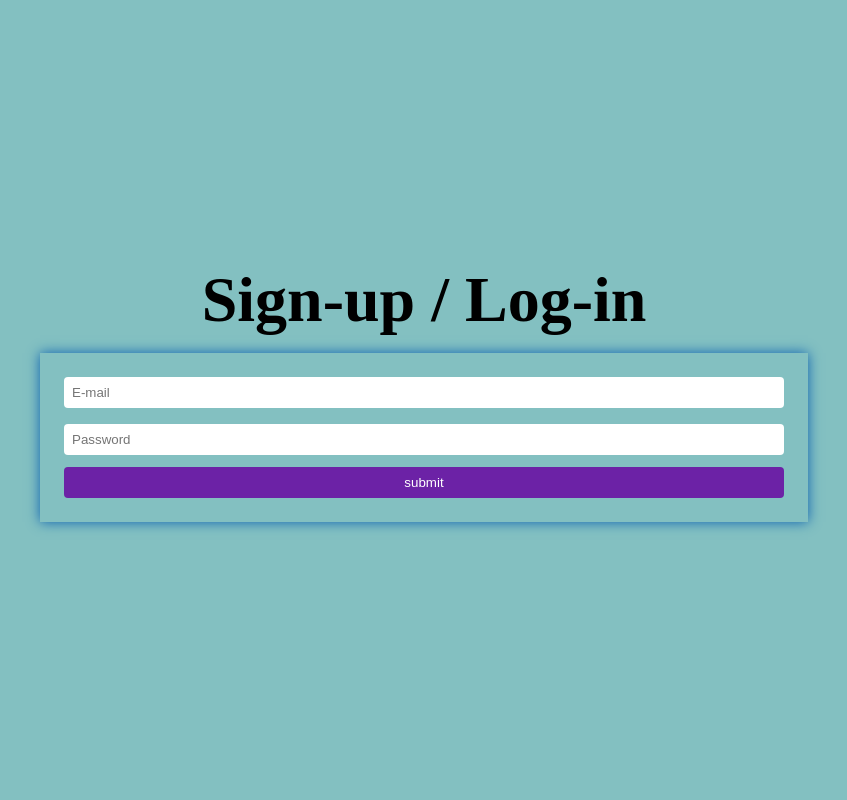
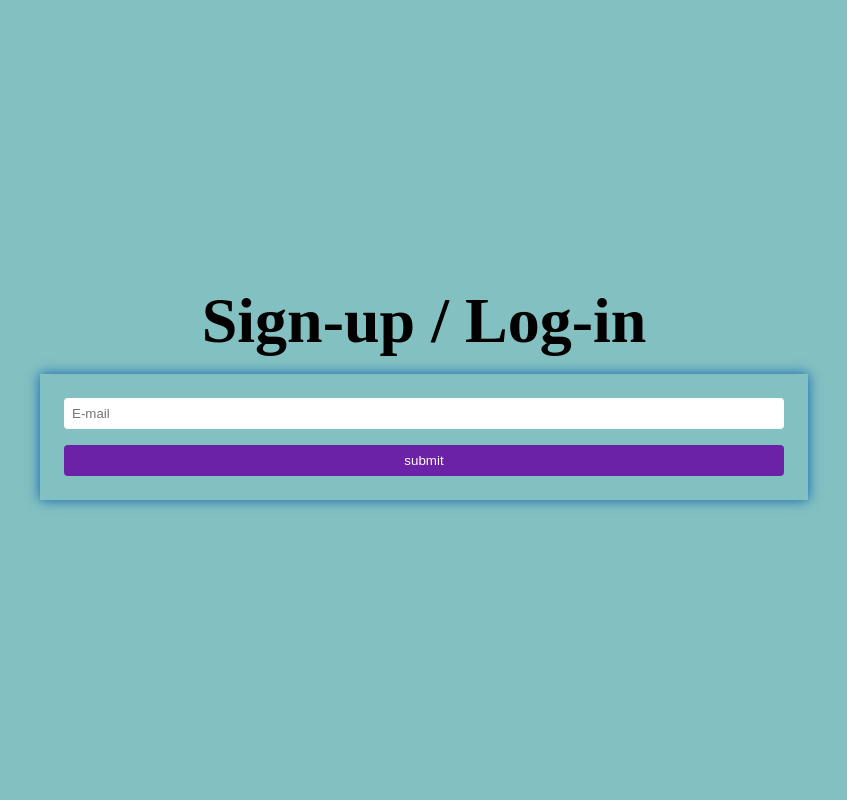
Before and after one commit to shailbala/DSVV-MCA25-TestProject, a Flask app: page / in a window 1280 px wide. Shown: the whole page, without its empty margins (216-1063 px from the left). Run offline with Flask 3, Linux system fonts and the light colour scheme; some libraries are stand-ins or nearby versions.

Commit message:
updating code

```diff
--- a/Assignment_01/Vishnu Tripathi/templates/home.html
+++ b/Assignment_01/Vishnu Tripathi/templates/home.html
@@ -81,103 +81,14 @@
   <div class="main">
     <h1>Sign-up / Log-in</h1>
     <form action="/data" method="POST" id="form">
-
       <div class="input-control">
-        <input type="email" id="email" name="email" placeholder="E-mail" required/>
+        <input type="email" id="email" name="email" placeholder="E-mail" required />
       </div>
-      <div class="input-control">
-        <input type="password" id="pass" name="password" placeholder="Password" required/>
-        <p class="error"></p>
-      </div>
-
       <div>
         <input type="submit" id="submit" value="submit" />
       </div>
-
-      <!-- <div><input type="text"></div> -->
-
     </form>
   </div>
-  <!-- <script>
-      const username = document.getElementById("username");
-      const email = document.getElementById("email");
-      var password1 = document.getElementById("pass");
-      var password2 = document.getElementById("re-pass");
-
-      document.getElementById("submit").addEventListener("click", (e) => {
-        e.preventDefault();
-
-        validateInputs();
-      });
-
-      const setError = (element, message) => {
-        const inputControl = element.parentElement;
-        const errorDisplay = inputControl.querySelector(".error");
-
-        inputControl.querySelector("input").style.border = "2px solid red";
-
-        errorDisplay.style.display = "block";
-
-        if (element.focus() === true) {
-          errorDisplay.style.display = "none";
-        }
-        errorDisplay.innerText = message;
-        inputControl.classList.add("error");
-        inputControl.classList.remove("success");
-      };
-
-      const setSuccess = (element) => {
-        const inputControl = element.parentElement;
-        const errorDisplay = inputControl.querySelector(".error");
-
-        inputControl.querySelector("input").style.border = "2px solid green";
-
-        errorDisplay.innerText = "";
-        inputControl.classList.add("success");
-        inputControl.classList.remove("error");
-      };
-      const isValidEmail = async (email) => {
-        // const re = /^[a-zA-Z0-9+_.-]+@[a-zA-Z0-9.-]+$/;
-        const re = /^[a-zA-Z0-9._%+-]+@[a-zA-Z0-9.-]+\.[a-zA-Z]{2,}$/;
-
-        return await re.test(String(email).toLowerCase());
-      };
-      const validateInputs = () => {
-        const usernameValue = username.value.trim();
-        const emailValue = email.value.trim();
-        const password1Value = password1.value.trim();
-        const password2Value = password2.value.trim();
-        if (usernameValue === "") {
-          setError(username, "Username is required.");
-        } else {
-          setSuccess(username);
-        }
-
-        if (emailValue === "") {
-          setError(email, "Email is required.");
-        } else if (!isValidEmail(emailValue)) {
-          setError(email, "Provide a Valid Email address.");
-        } else {
-          setSuccess(email);
-        }
-
-        if (password1Value === "") {
-          setError(password1, "Password is required.");
-        } else if (password1Value.length < 8) {
-          setError(password1, "Password must be at least 8 Characters.");
-        } else {
-          setSuccess(password1Value);
-        }
-
-        if (password2Value === "") {
-          setError(password2, "Please Confirm your Password.");
-        } else if (password1Value != password2Value) {
-          setError(password2, "Passwords doesn't match");
-        } else {
-          setSuccess(password2);
-        }
-      };
-    </script> -->
 </body>
 
 </html>
```
